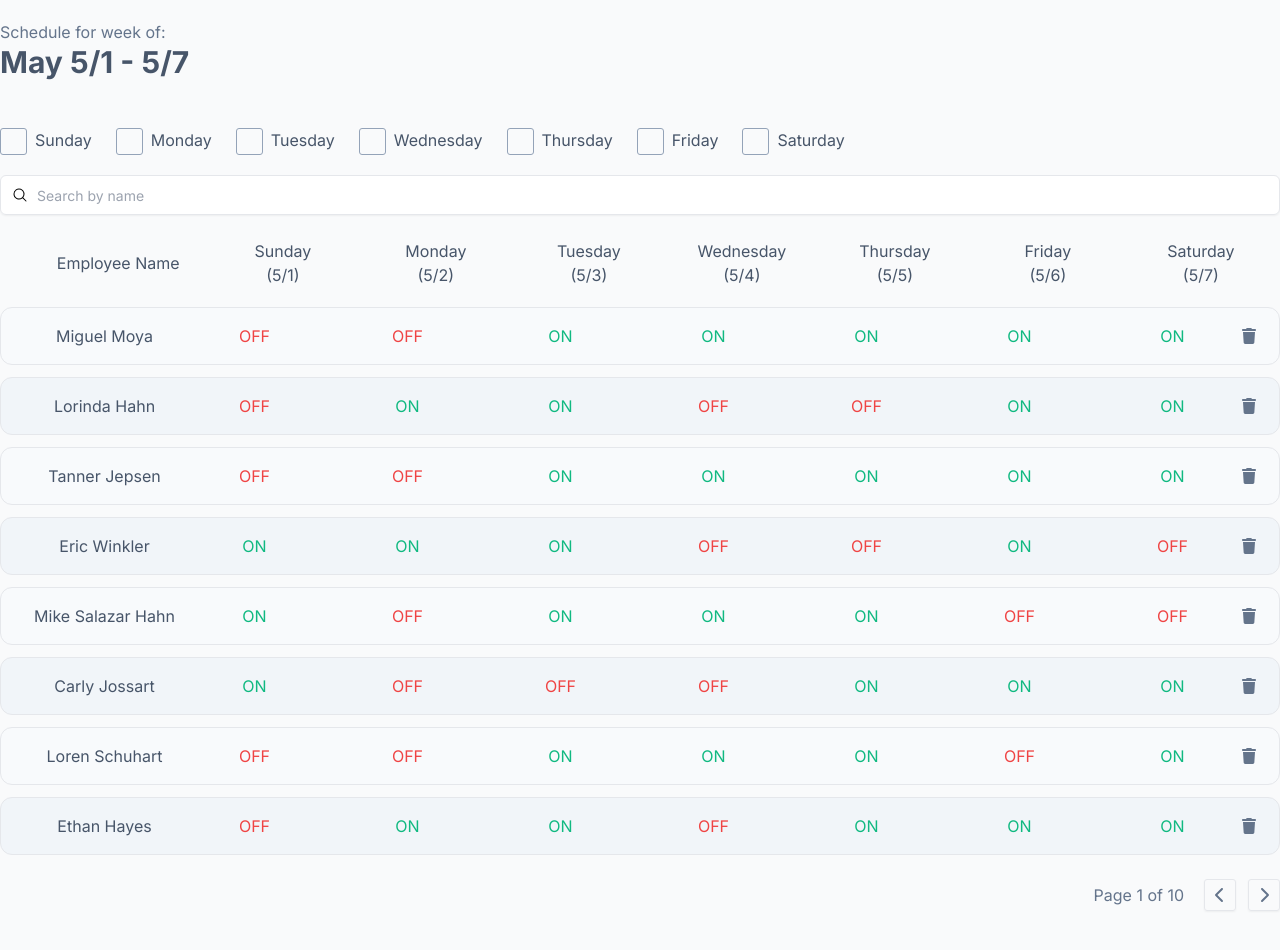
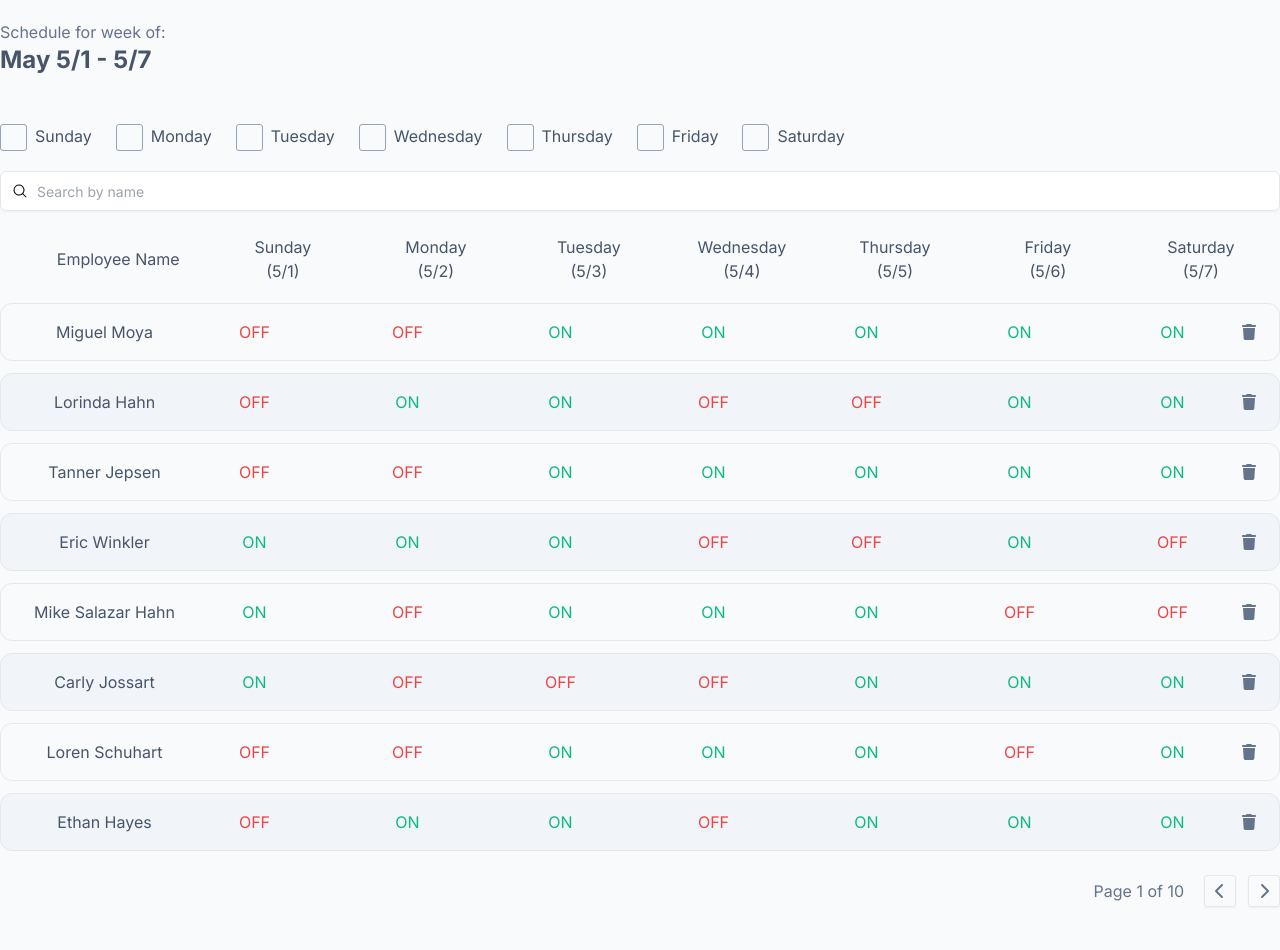
Before and after one commit to mmoya26/DSP-Client, a Next.js app: page /schedules in a window 1280 px wide. Built offline with nearby package versions, Linux system fonts and the light colour scheme.

Commit message:
Adjust font-size for h1

```diff
--- a/src/pages/schedules.js
+++ b/src/pages/schedules.js
@@ -31,7 +31,7 @@ export default function Schedules() {
 
   return (
     <div className="mx-auto mt-5 max-w-screen-2xl">
-      <h1 className="text-slate-600 font-bold text-3xl mb-12">
+      <h1 className="text-slate-600 font-bold text-2xl mb-12">
         <p className="text-slate-500 font-normal text-base">
           Schedule for week of:
         </p>
```
